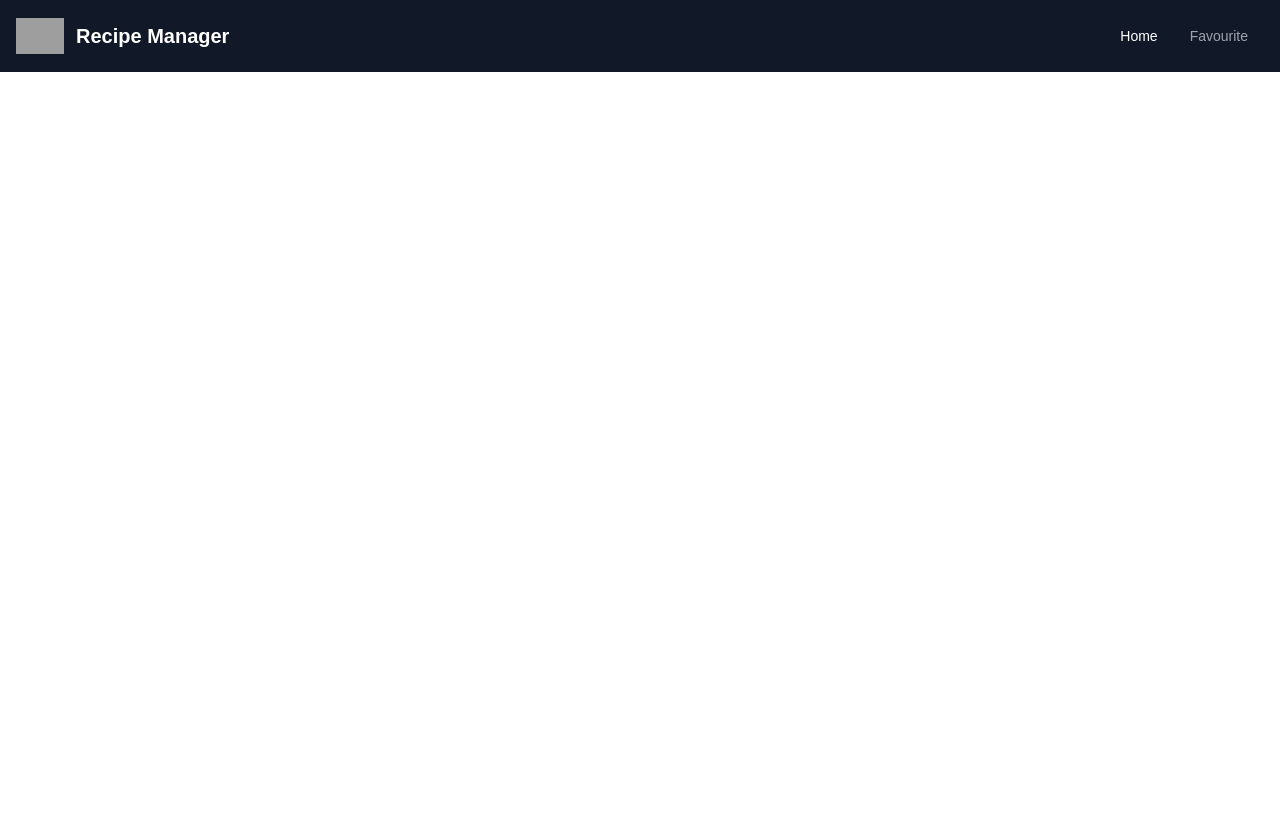
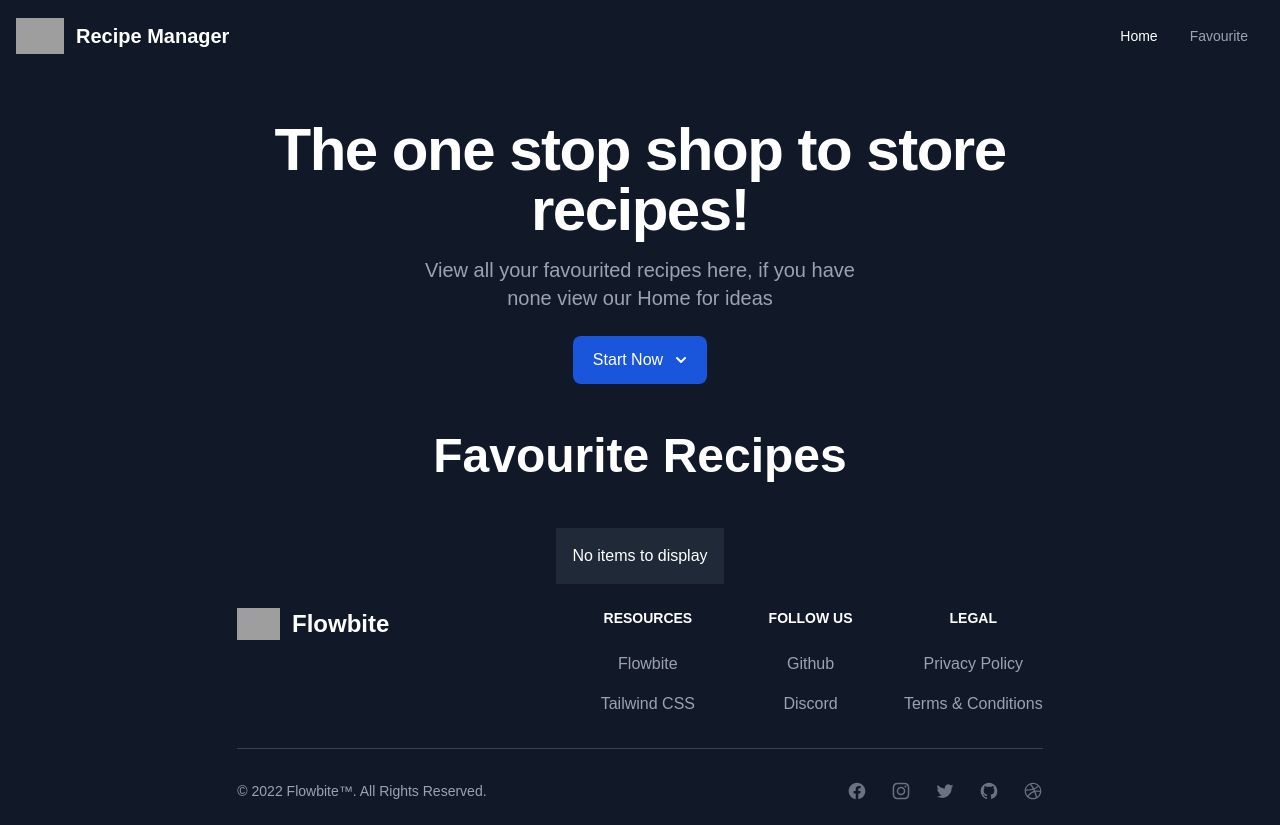
Before and after one commit to aldojack/Honours-Project, a React (Vite) app in the folder react/: page /favourites in a window 1280 px wide. Before the commit the page ends 800 px from the top, so only its background shows below. Built offline with nearby package versions, Linux system fonts and the light colour scheme; grey boxes are pictures that could not be loaded; the HTML template or start-up script is replaced by a standard one.

Commit message:
Favourite page implemented

```diff
--- a/react/src/App.jsx
+++ b/react/src/App.jsx
@@ -2,7 +2,6 @@ import { useEffect, useState } from 'react'
 import {Routes, Route} from 'react-router-dom'
 import Favourites from './pages/Favourites'
 import Home from './pages/Home'
-// import {buildData, deleteAll, favouriteAll} from './data/buildData'
 import * as dataFunc from './data/buildData'
 
 function App() {
@@ -21,7 +20,7 @@ function App() {
   return (
     <Routes>
       <Route path="/" element={<Home dataFunctions={dataFunc} data={data} setData={setData}/>}/>
-      <Route path="/favourites" element={<Favourites/>}/>
+      <Route path="/favourites" element={<Favourites data={data} setData={setData}/>}/>
     </Routes>
   )
 }
--- a/react/src/components/ItemsContainer.jsx
+++ b/react/src/components/ItemsContainer.jsx
@@ -1,6 +1,6 @@
 import Item from './Item'
-export default function ItemsContainer({data, setData, updateHandler}) {
-
+export default function ItemsContainer({data, setData, updateHandler, favourites = false}) {
+  let items = null
   function toggleFav(id){
 
     const toggledItem = data.map(item => {
@@ -30,7 +30,12 @@ export default function ItemsContainer({data, setData, updateHandler}) {
     })
     setData(updatedItem);
   }
-  const items = data.length ? data.map((item) => <Item item={item} key={item.id} setData={setData} toggleHandler={toggleFav} deleteHandler={deleteItem} updateHandler={updateItem}/>) : null
+  if(favourites){
+    items = data.length ? data.filter((item) => item.isFav).map((item) => <Item item={item} key={item.id} setData={setData} toggleHandler={toggleFav} deleteHandler={deleteItem} updateHandler={updateItem}/>) : null
+  }
+  else{
+    items = data.length ? data.map((item) => <Item item={item} key={item.id} setData={setData} toggleHandler={toggleFav} deleteHandler={deleteItem} updateHandler={updateItem}/>) : null
+  }
 
 
   return (
--- a/react/src/pages/Favourites.jsx
+++ b/react/src/pages/Favourites.jsx
@@ -1,9 +1,24 @@
+import { useState } from 'react'
 import Nav from '../components/Nav'
+import Hero from '../components/Hero'
+import Footer from '../components/Footer'
+import ItemsContainer from '../components/ItemsContainer'
 
-export default function Favourites() {
+export default function Favourites({data, setData}) {
+  const [favourites, setFavourites] = useState(true);
   return (
     <>
-        <Nav/>
+      <Nav/>
+      <div className='bg-white dark:bg-gray-900 flex-grow'>
+        <div className='w-2/3 mx-auto text-center'>
+          <Hero HeroText="View all your favourited recipes here, if you have none view our Home for ideas"/>
+          <main>
+            <h1 className="text-5xl font-extrabold dark:text-white">Favourite Recipes</h1>
+            <ItemsContainer data={data} setData={setData} favourites={favourites}/>
+          </main>
+          <Footer/>
+        </div>
+      </div>
     </>
   )
 }
```
